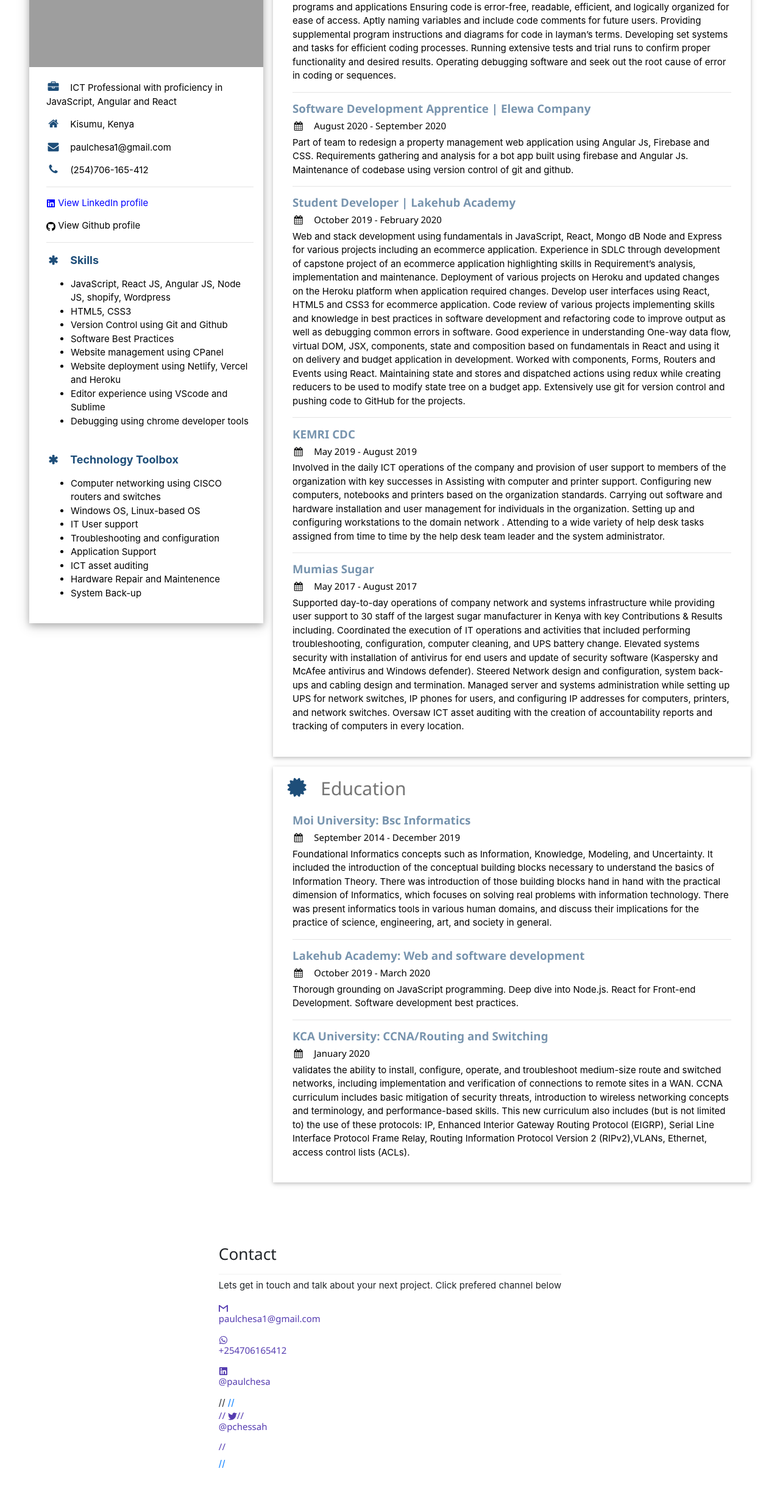
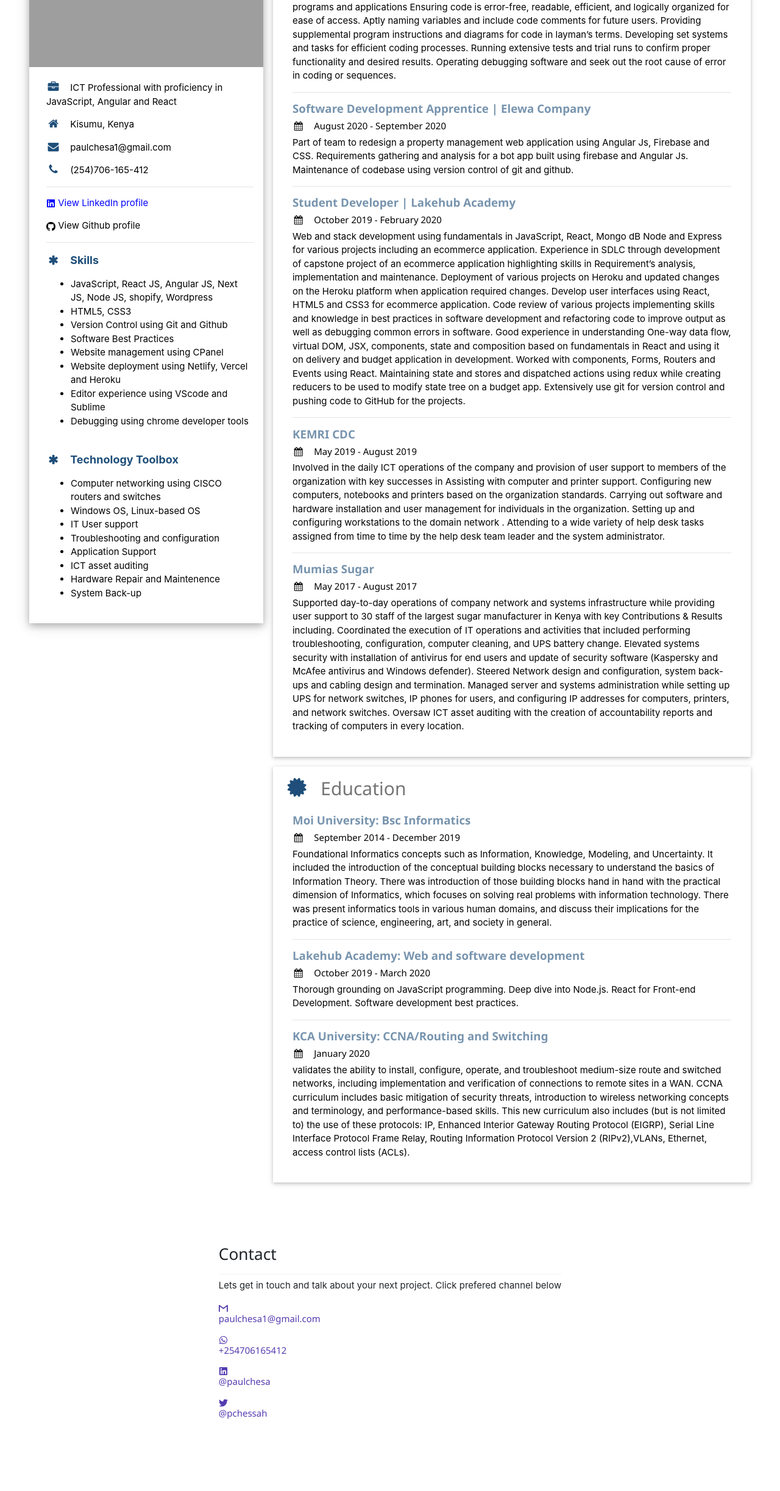
Before and after one commit to pchessah/personal-website, a React (Create React App) app: page / in a window 1280 px wide. Shown: the part 2551-4996 px from the top of the page at 61% size. After the commit the page ends 4954 px from the top, so only its background shows below. Built offline with nearby package versions, Linux system fonts and the light colour scheme; grey boxes are pictures that could not be loaded.

Commit message:
Added next js on skills

```diff
--- a/src/ContactForm.jsx
+++ b/src/ContactForm.jsx
@@ -45,12 +45,12 @@ function ContactForm(props) {
           <p> @paulchesa</p>
         </h6>
       </a>
-//       <a href="https://twitter.com/pchessah">
-//         <h6>
-//           <FaTwitter />
-//           <p> @pchessah</p>
-//         </h6>
-//       </a>
+      <a href="https://twitter.com/pchessah">
+         <h6>
+           <FaTwitter />
+          <p> @pchessah</p>
+        </h6>
+      </a>
       <br />
       {/* <form onSubmit={handleSubmit}>
         <input
--- a/src/Home.jsx
+++ b/src/Home.jsx
@@ -112,7 +112,7 @@ function Home() {
                         </b>
                       </p>
                       <ul>
-                        <li>JavaScript, React JS, Angular JS, Node JS, shopify, Wordpress</li>
+                        <li>JavaScript, React JS, Angular JS, Next JS,  Node JS, shopify, Wordpress</li>
                         <li>HTML5, CSS3</li>
                         <li>Version Control using Git and Github</li>
                         <li>Software Best Practices</li>
```
